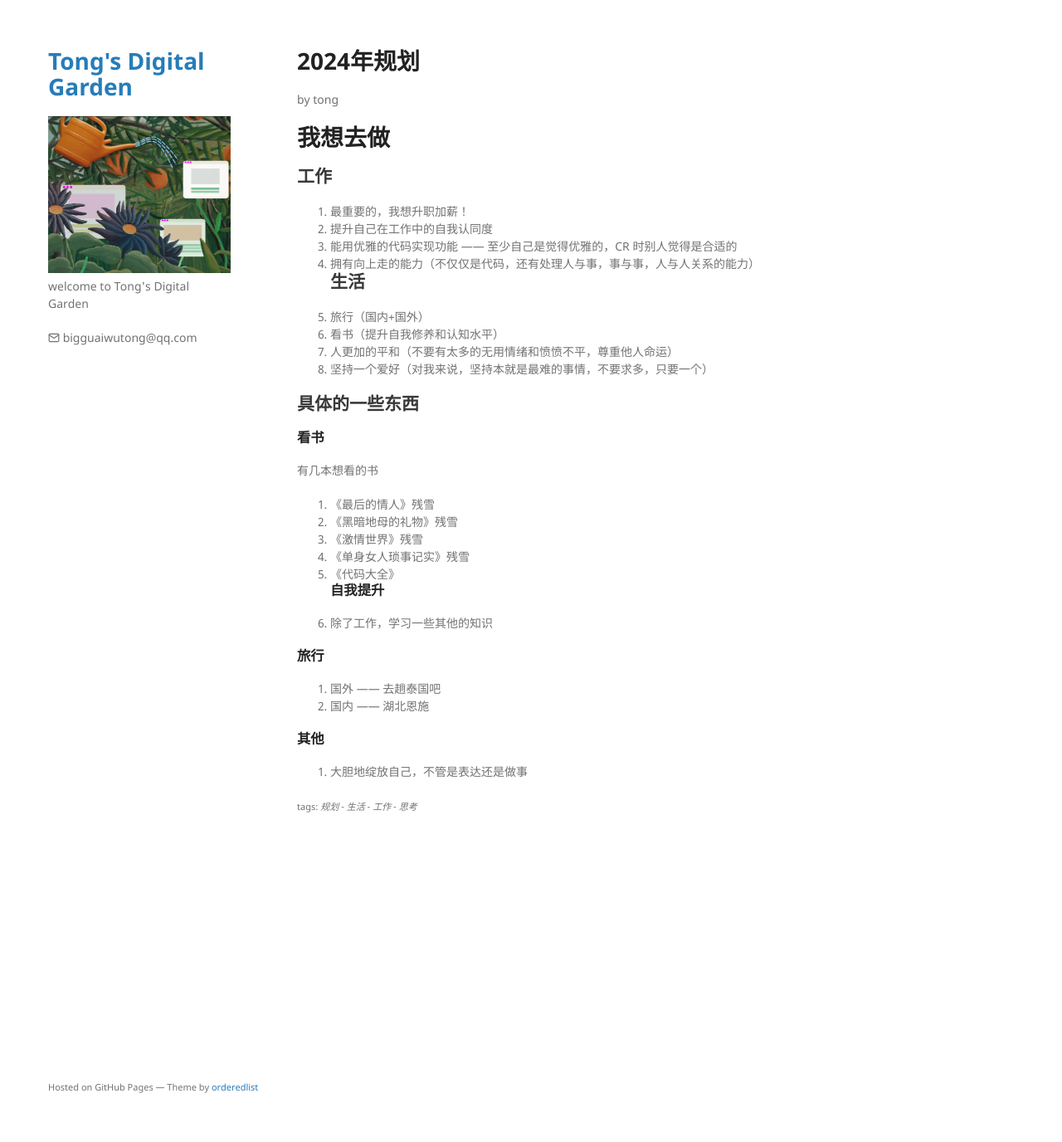
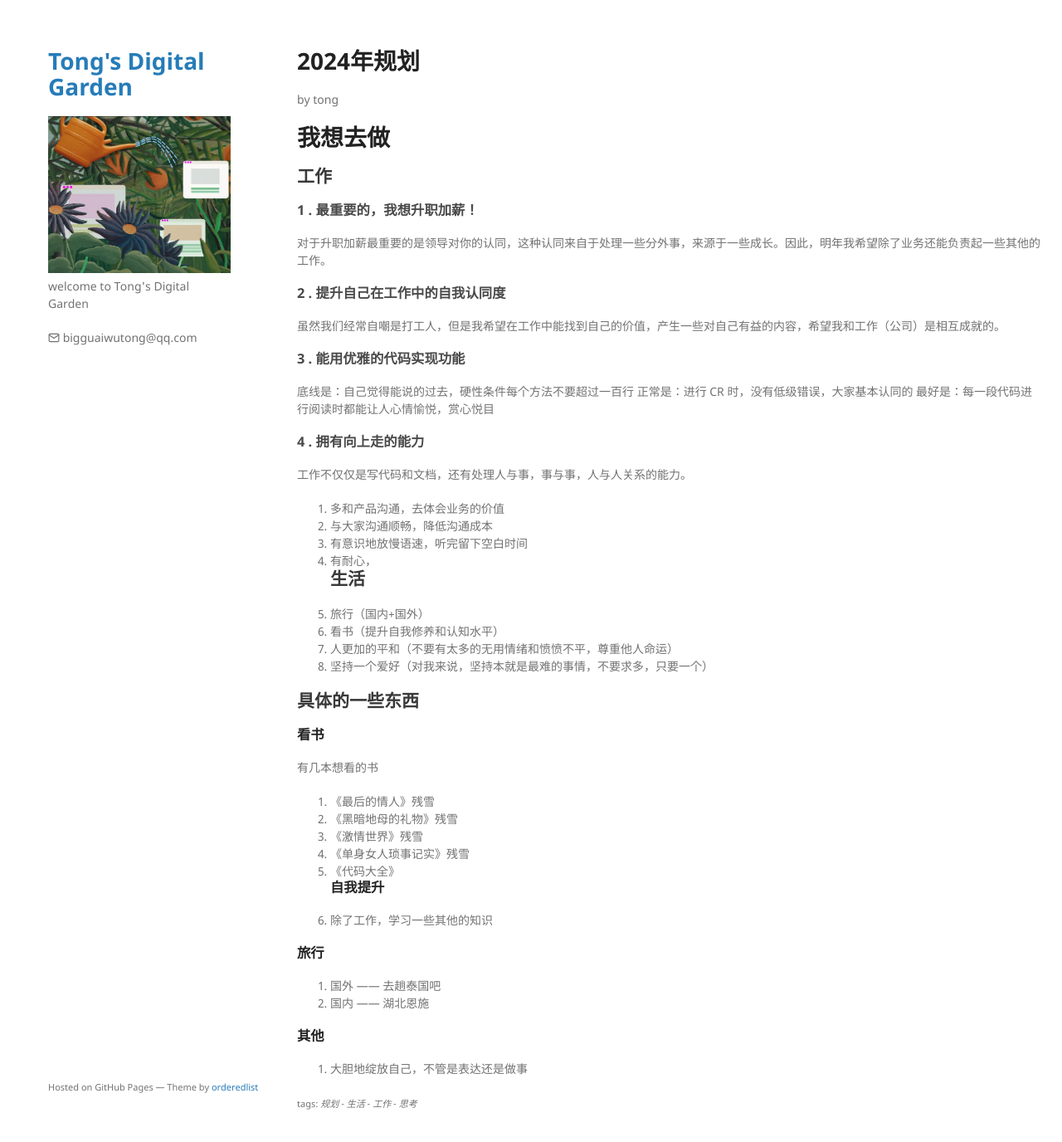
Before and after one commit to TongCodeSpace/TongCodeSpace.github.io, a Jekyll site: the page built from note/生活/期望/2024年规划.md, in a window 1280 px wide and 1389 px high. Shown: the top 1376 px of the window at 83% size. Built offline with Jekyll 4.4.1, drawn with Linux system fonts in a browser that asks for light colours; comment, search, counter and statistics services are not loaded.

Commit message:
vault backup: M .obsidian/workspace.json note/复盘/阶段/2023年度复盘.md note/生活/期望/2024年规划.md

```diff
--- a/note/生活/期望/2024年规划.md
+++ b/note/生活/期望/2024年规划.md
@@ -11,10 +11,21 @@ tags:
 # 我想去做
 
 ## 工作
-1. 最重要的，我想升职加薪！
-2. 提升自己在工作中的自我认同度
-3. 能用优雅的代码实现功能 —— 至少自己是觉得优雅的，CR 时别人觉得是合适的
-4. 拥有向上走的能力（不仅仅是代码，还有处理人与事，事与事，人与人关系的能力）
+
+### 1 . 最重要的，我想升职加薪！
+对于升职加薪最重要的是领导对你的认同，这种认同来自于处理一些分外事，来源于一些成长。因此，明年我希望除了业务还能负责起一些其他的工作。
+### 2 . 提升自己在工作中的自我认同度
+虽然我们经常自嘲是打工人，但是我希望在工作中能找到自己的价值，产生一些对自己有益的内容，希望我和工作（公司）是相互成就的。
+### 3 . 能用优雅的代码实现功能
+底线是：自己觉得能说的过去，硬性条件每个方法不要超过一百行
+正常是：进行 CR 时，没有低级错误，大家基本认同的
+最好是：每一段代码进行阅读时都能让人心情愉悦，赏心悦目
+### 4 . 拥有向上走的能力
+工作不仅仅是写代码和文档，还有处理人与事，事与事，人与人关系的能力。
+1. 多和产品沟通，去体会业务的价值
+2. 与大家沟通顺畅，降低沟通成本
+3. 有意识地放慢语速，听完留下空白时间
+4. 有耐心，
 ## 生活
 1. 旅行（国内+国外）
 2. 看书（提升自我修养和认知水平）
```
Also changed, not shown: note/复盘/阶段/2023年度复盘.md (+4 -2 lines), .obsidian/workspace.json.
